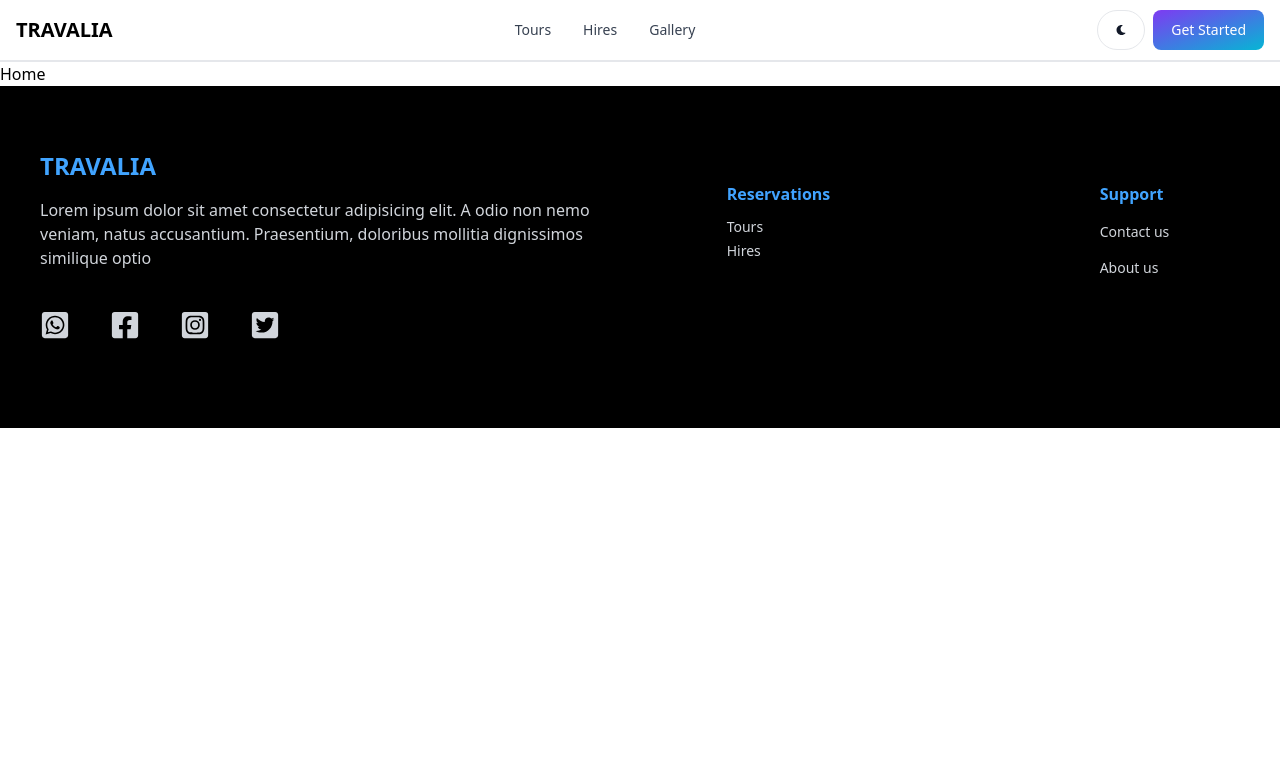
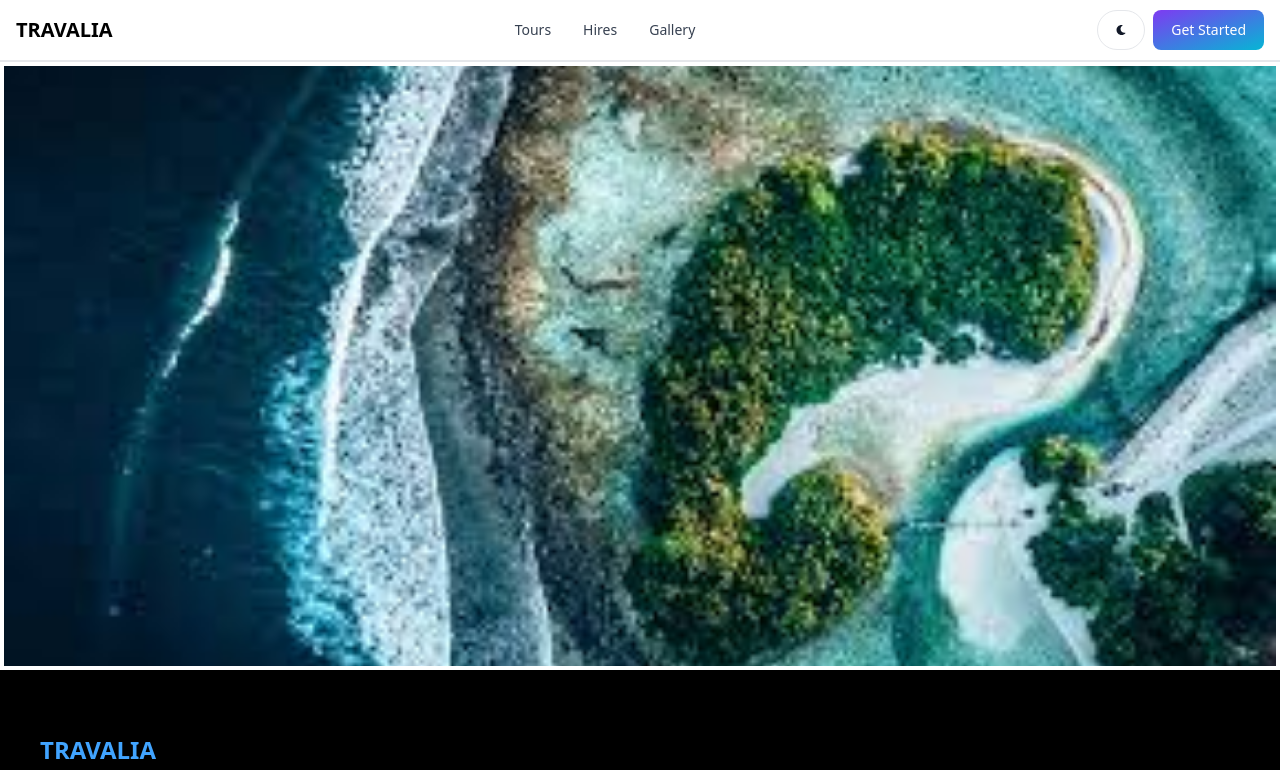
Before and after one commit to Gayasri72/Travalia, a React (Vite) app in the folder frontend/: page / in a window 1280 px wide. Shown: the top 770 px of the page. Built offline with nearby package versions, Linux system fonts and the light colour scheme.

Commit message:
start implement home page

```diff
--- a/frontend/src/App.jsx
+++ b/frontend/src/App.jsx
@@ -18,7 +18,8 @@ export default function App() {
   return (
     <BrowserRouter>
     <Header/>
-      <Routes >
+    <div className='gap-2 m-1'>
+    <Routes >
         <Route path="/" element={<Home/>} />
         <Route path="/info" element={<Info/>} />
         <Route path="/sign-in" element={<SignIn/>} />
@@ -30,6 +31,8 @@ export default function App() {
         <Route path="*" element={<Notfound/>} />
 
       </Routes>
+    </div>
+
       <Footer/>
     </BrowserRouter>
   )
--- /dev/null
+++ b/frontend/src/components/Hero.jsx
@@ -0,0 +1,10 @@
+import React from 'react';
+import images1 from '../assets/images1.jpeg';
+
+export default function Hero () {
+  return (
+    <div>
+      <img  src={images1} className='w-full max-h-[600px] object-cover'/>
+    </div>
+  );
+}
--- a/frontend/src/pages/Home.jsx
+++ b/frontend/src/pages/Home.jsx
@@ -1,7 +1,8 @@
 import React from 'react'
+import Hero from '../components/Hero'
 
 export default function Home() {
   return (
-    <div>Home</div>
+    <div><Hero/></div>
   )
 }
```
Also changed, not shown: frontend/src/assets/download.jpeg (added), frontend/src/assets/images1.jpeg (added).
